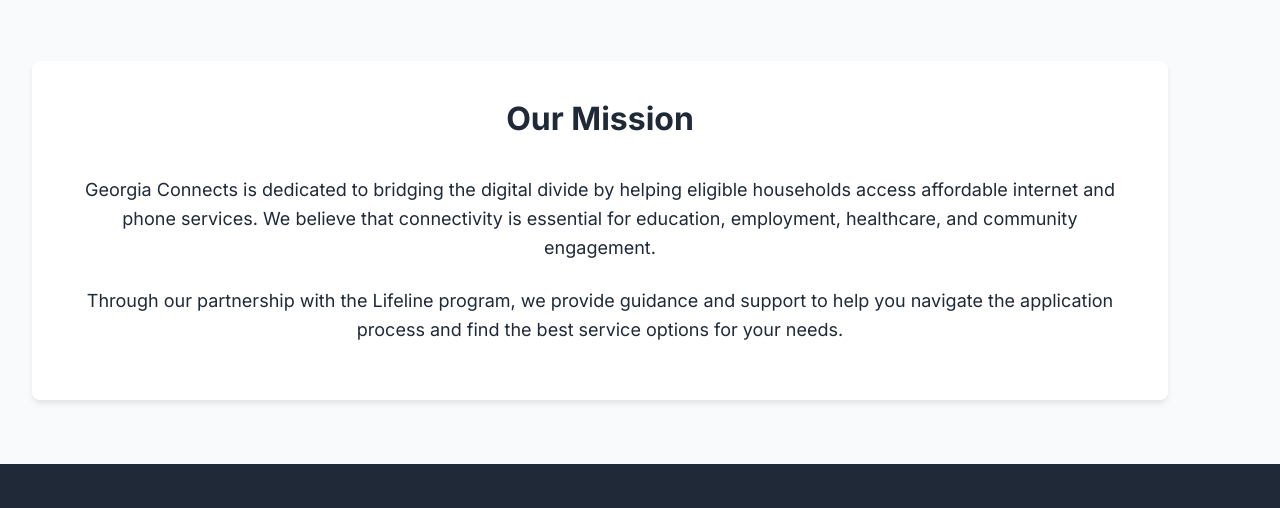
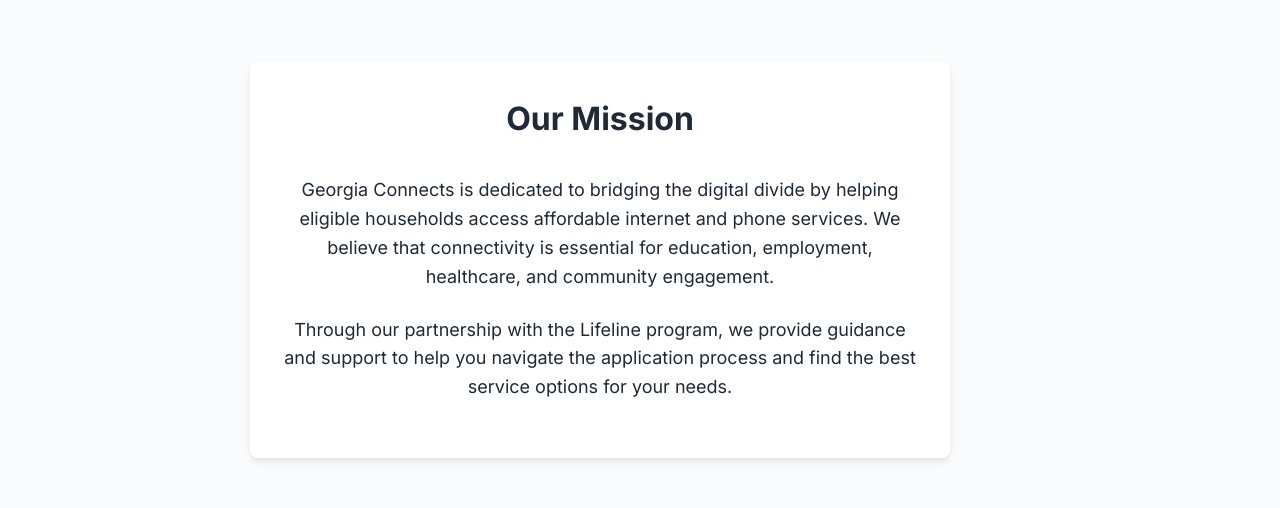
Before and after one commit to rmoh777/phoenix2, a plain HTML site: page index.html in a window 1280 px wide. Shown: the part 1102-1610 px from the top of the page. Drawn offline with Linux system fonts and the light colour scheme.

Commit message:
Force mission card to be centered and text-aligned within container

```diff
--- a/css/pages.css
+++ b/css/pages.css
@@ -58,6 +58,13 @@
 .mission-section p {
   font-size: var(--font-size-lg);
   margin-bottom: var(--spacing-md);
+}
+
+.mission-section .card {
+  max-width: 700px;
+  margin-left: auto;
+  margin-right: auto;
+  text-align: center;
 }
 
 /* Footer Styles */
```
